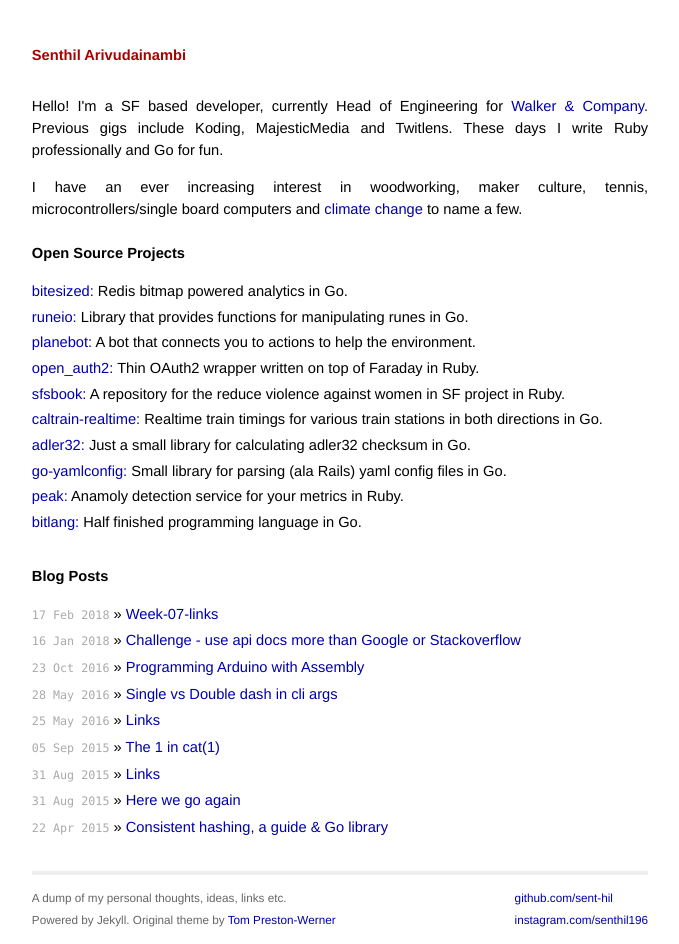
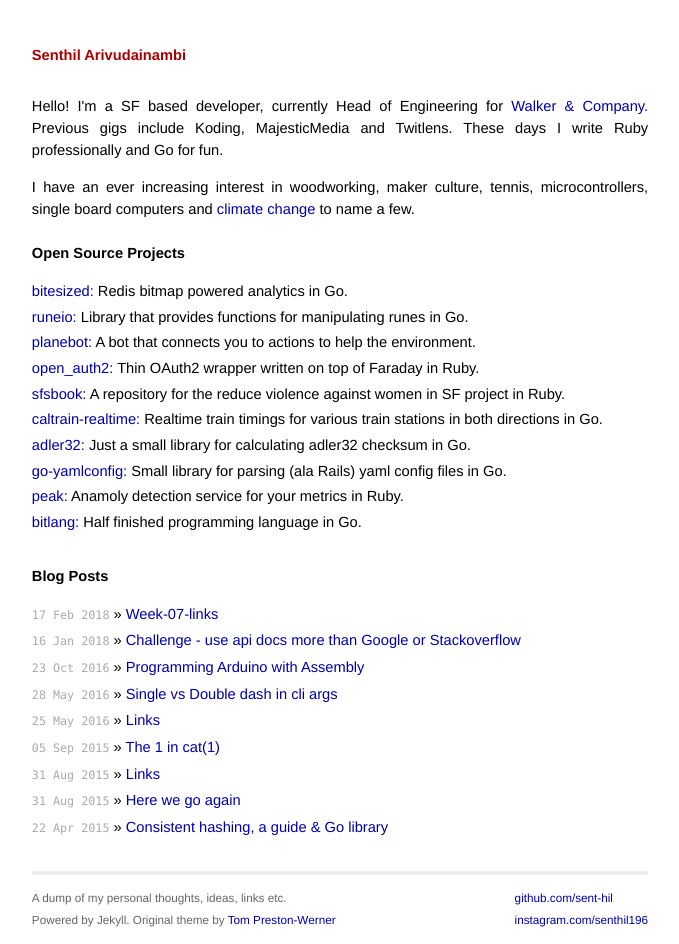
Before and after one commit to sent-hil/sent-hil.github.io, a Jekyll site: the page built from index.html, in a window 1280 px wide. Shown: the whole page, without its empty margins (300-979 px from the left). Built offline with Jekyll 4.4.1, drawn with Linux system fonts in a browser that asks for light colours.

Commit message:
update bio

```diff
--- a/index.html
+++ b/index.html
@@ -2,7 +2,7 @@
 layout: default
 title: Senthil Arivudainambi
 ---
-<p>Hello! I'm a SF based developer, currently Head of Engineering for <a target="blank" href="http://walkerandcompany.com/">Walker & Company.</a> Previous gigs include Koding, MajesticMedia and Twitlens. These days I write Ruby professionally and Go for fun.</p>I have an ever increasing interest in woodworking, maker culture, tennis, microcontrollers/single board computers and <a target="blank" href="https://github.com/sfbrigade/planetbot">climate change</a> to name a few.
+<p>Hello! I'm a SF based developer, currently Head of Engineering for <a target="blank" href="http://walkerandcompany.com/">Walker & Company.</a> Previous gigs include Koding, MajesticMedia and Twitlens. These days I write Ruby professionally and Go for fun.</p>I have an ever increasing interest in woodworking, maker culture, tennis, microcontrollers, single board computers and <a target="blank" href="https://github.com/sfbrigade/planetbot">climate change</a> to name a few.
 <br>
 <br>
 
```
